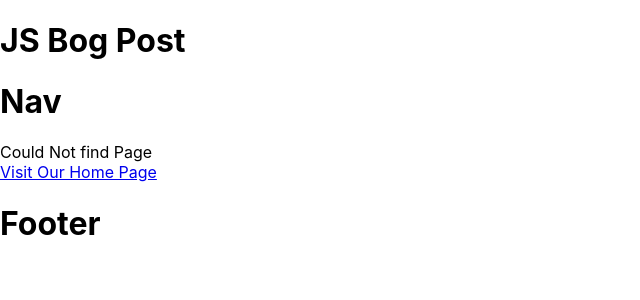
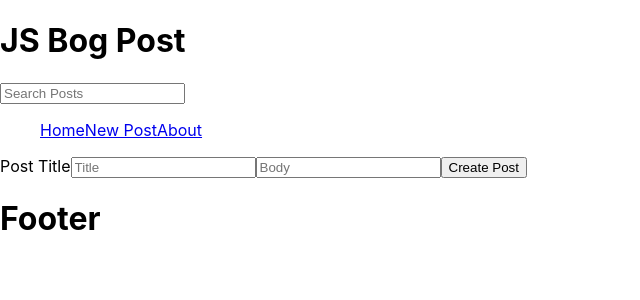
Before and after one commit to murtazakhan7/Blog-ReactJs, a React (Create React App) app: page /newpost in a window 1280 px wide. Shown: the top 300 px of the page, without its empty margins (0-640 px from the left). Built offline with nearby package versions, Linux system fonts and the light colour scheme.

Commit message:
added nav, search and new post functionality

```diff
--- a/package.json
+++ b/package.json
@@ -7,6 +7,7 @@
     "@testing-library/jest-dom": "^6.6.3",
     "@testing-library/react": "^16.3.0",
     "@testing-library/user-event": "^13.5.0",
+    "date-fns": "^4.1.0",
     "react": "^19.1.0",
     "react-dom": "^19.1.0",
     "react-icons": "^5.5.0",
--- a/src/App.js
+++ b/src/App.js
@@ -6,46 +6,98 @@ import About from './About.js'
 import Missing from './Missing.js'
 import NewPost from './NewPost.js'
 import Footer from './Footer.js'
-import { Routes,Route,useNavigate } from 'react-router-dom'
-import { useState } from 'react'
-
+import { Routes, Route, useNavigate } from 'react-router-dom'
+import { useEffect, useState } from 'react'
+import { format } from 'date-fns';
 
 
 function App() {
-  const [posts,SetPosts] = useState([
+  const [posts, SetPosts] = useState([
     {
-    id:1,
-    title:"My First Post",
+      id: 1,
+      title: "My First Post",
       body: "Hello to the future",
       date: "January 2025, 12, 12:12pm"
-  },{
-    id:2,
-    title:"My Second Post",
+    }, {
+      id: 2,
+      title: "My Second Post",
       body: " No Succes, No Life",
       date: "January 2025, 12, 12:12pm"
     },
     {
-  id:3,
-  title:"My Third Post",
-  body:" Failure is the key to Failure",
+      id: 3,
+      title: "My Third Post",
+      body: " Failure is the key to Failure",
       date: "January 2025, 12, 12:12pm"
-  },{
+    }, {
 
-    id:4,
-    title:"My Fourth Post",
-    body:" God Knows Best",
+      id: 4,
+      title: "My Fourth Post",
+      body: " God Knows Best",
       date: "January 2025, 12, 12:12pm"
     }
   ])
 
+
+
+  const [Search, setSearch] = useState('')
+  const [NewTitle, setNewTitle] = useState('')
+  const [NewBody, SetNewBody] = useState('')
+
+  const navigate = useNavigate()
+  const [searchResults, SetSearchResults] = useState([])
+
+  useEffect(() => {
+    const ResultPosts = posts.filter(post => ((post.body.toLocaleLowerCase().includes(Search.toLocaleLowerCase())) || (post.title.toLowerCase().includes(Search.toLocaleLowerCase()))))
+    ResultPosts.reverse()
+    SetSearchResults(ResultPosts)
+  }
+    , [Search, posts])
+
+
+  const handleSubmit = (e) => {
+    e.preventDefault();
+    const currentDate = new Date()
+
+    const id = posts.length ? posts[posts.length - 1].id + 1 : 1
+    try {
+      const newPost = {
+         id: id,
+         title: NewTitle,
+         body: NewBody,
+         date: format(currentDate, 'PPP')
+         }
+
+      console.log(newPost)
+      const allPosts = [...posts, newPost]
+      SetPosts(allPosts)
+    } catch (error) {
+      console.log(error)
+    }
+    finally {
+      setNewTitle('')
+      SetNewBody('')
+      navigate('/')
+    }
+  }
+
+
+
+
   return (
     <div>
-      <Header title  = 'JS Bog Post' />
-      <Nav />
+      <Header title='JS Bog Post' />
+      <Nav Search={Search} setSearch={setSearch} />
       <Routes>
-        <Route path='/' element={<Home posts ={posts} />} />
+        <Route path='/' element={<Home posts={searchResults} />} />
         <Route path='about' element={<About />} />
-        <Route path='/new' element={<NewPost />} />
+        <Route path='/newpost' element={<NewPost
+          NewTitle={NewTitle}
+          setNewTitle={setNewTitle}
+          NewBody={NewBody}
+          SetNewBody={SetNewBody}
+          handleSubmit={handleSubmit}
+        />} />
         <Route path='/post/:id' element={<PostPage />} />
         <Route path='*' element={<Missing />} />
 
--- a/src/Feed.js
+++ b/src/Feed.js
@@ -1,11 +1,13 @@
 import React from 'react'
-
+import { Link } from 'react-router-dom'
 const Feed = ({post}) => {
   return (
     <>
+    <Link to = '/post/{post.id}'>
     <h3>{post.title}</h3>
     <h6>{post.date}</h6>
     <p>{post.body}</p>
+    </Link>
     </>
   )
 }
--- a/src/Nav.js
+++ b/src/Nav.js
@@ -1,8 +1,26 @@
 import React from 'react'
+import { Link } from 'react-router-dom'
 
-const Nav = () => {
+const Nav = ({Search,setSearch}) => {
   return (
-    <h1>Nav</h1>
+    <nav>
+    <form onSubmit={(e) => e.preventDefault}>
+      <label htmlFor="search"></label>
+      <input
+      id='search'
+      type='text'
+      placeholder='Search Posts'
+      value={Search}
+      onChange={(e) => setSearch(e.target.value)}
+
+      />
+    </form>
+    <ul>
+      <Link to='/'>Home</Link>
+      <Link to = './newpost'>New Post</Link>
+      <Link to= './about'>About</Link>
+    </ul>
+    </nav>
   )
 }
 
--- a/src/NewPost.js
+++ b/src/NewPost.js
@@ -0,0 +1,29 @@
+import React from 'react'
+
+const NewPost = ({NewTitle,setNewTitle,NewBody,SetNewBody, handleSubmit }) => {
+    return (
+
+        <form onSubmit={handleSubmit}>
+            <label htmlFor="NewPost">Post Title</label>
+            <input
+                id='NewPost'
+                type="text"
+                placeholder='Title'
+                value={NewTitle}
+                onChange={(e) => setNewTitle(e.target.value)}
+            />
+            <input
+                type='text'
+                 id="post-body"
+                value={NewBody}
+                onChange={(e) => SetNewBody(e.target.value)}
+                placeholder="Body"
+
+           />
+             <button onClick={handleSubmit}>Create Post</button>
+        </form>
+
+    )
+}
+
+export default NewPost
--- a/src/PostPage.js
+++ b/src/PostPage.js
@@ -1,8 +1,16 @@
 import React from 'react'
+import { useParams } from 'react-router-dom'
 
-const PostPage = () => {
+const PostPage = ({post}) => {
+  const {id} = useParams()
   return (
-    <h1>PostPage</h1>
+
+    <div>
+      {post.title}
+      {post.body}
+      {post.date}
+    </div>
+
   )
 }
 
```
Also changed, not shown: 1 other file (tests, documents, lock files or other folders). Lines whose indentation alone changed are shown as unchanged.
